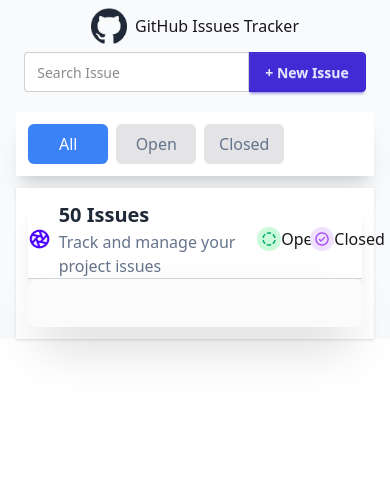
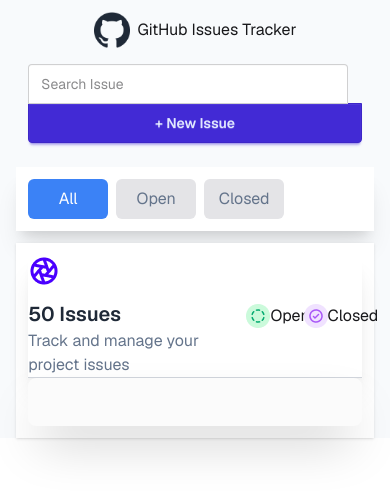
Before and after one commit to Tasmih/github-issue-management, a plain HTML site: page issues.html in a window 390 px wide. Drawn offline with nearby package versions, Linux system fonts and the light colour scheme; no server answers.

Commit message:
Improve header layout for mobile using flex-col sm:flex-row

```diff
--- a/issues.html
+++ b/issues.html
@@ -12,29 +12,38 @@
 <!-- fonts -->
  <link rel="preconnect" href="https://fonts.googleapis.com">
 <link rel="preconnect" href="https://fonts.gstatic.com" crossorigin>
-<link href="https://fonts.googleapis.com/css2?family=Outfit:wght@100..900&display=swap" rel="stylesheet">
+<link href="https://fonts.googleapis.com/css2?family=Geist:wght@100..900&display=swap" rel="stylesheet">
 
 <!-- icons -->
  <link rel="stylesheet" href="https://cdnjs.cloudflare.com/ajax/libs/font-awesome/7.0.1/css/all.min.css" integrity="sha512-2SwdPD6INVrV/lHTZbO2nodKhrnDdJK9/kg2XD1r9uGqPo1cUbujc+IYdlYdEErWNu69gVcYgdxlmVmzTWnetw==" crossorigin="anonymous" referrerpolicy="no-referrer" />
+
+ <style>
+        * {
+            font-family: "Geist", sans-serif;
+        }
+    </style>
+
+
 </head>
+
 <body class="bg-[#f8fafc]">
  <header>
     <nav class="">
-        <div class="flex flex-col sm:flex-row items-center justify-between w-11/12 mx-auto p-2 gap-2">
+        <div class="flex flex-col sm:flex-row items-center justify-between w-11/12 mx-auto p-3 sm:p-2 gap-4 sm:gap-2">
             <div class="logo flex items-center gap-2"><img class="w-9" src="./assets/github-logo.png"
             alt="">
             <h2>GitHub Issues Tracker</h2>
         </div>
-            <div class="search">
-                <div class="join">
+            <div class="search w-full sm:w-auto">
+                <div class="join join-vertical sm:join-horizontal w-full">
     <div>
     <label class="input validator join-item">
 
-      <input id="searchInput" type="email" placeholder="Search Issue" required />
+      <input id="searchInput" type="text" placeholder="Search Issue" required />
     </label>
     <div class="validator-hint hidden">Search</div>
   </div>
-  <button onclick="searchIssue()" class="btn btn-primary join-item">+ New Issue</button>
+  <button onclick="searchIssue()" class="btn btn-primary join-item w-full sm:w-auto">+ New Issue</button>
 </div></div>
         </div>
     </nav>
@@ -49,7 +58,7 @@
   <!--Mainsection-->
  <main class="w-11/12 mx-auto p-3 bg-white shadow-sm mt-3">
     <div class="flex justify-between shadow-xl border-b border-b-gray-300 ">
-        <div class="left flex gap-2 items-center">
+        <div class="left flex flex-col sm:flex-row gap-3 sm:gap-2 items-start sm:items-center">
             <div class=" ">
                 <img src="./assets/Aperture.png" alt="">
             </div>
```
Also changed, not shown: index.html (+1 -2 lines).
